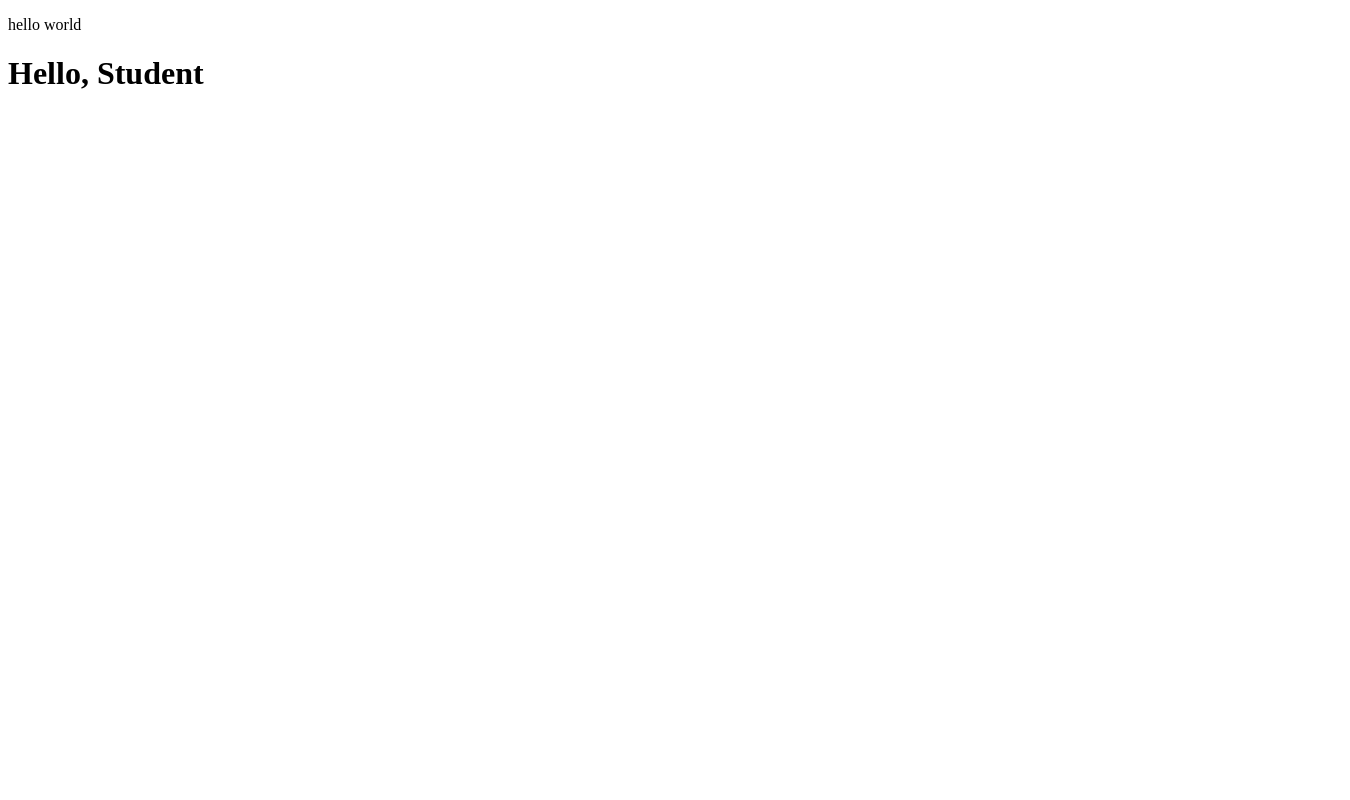
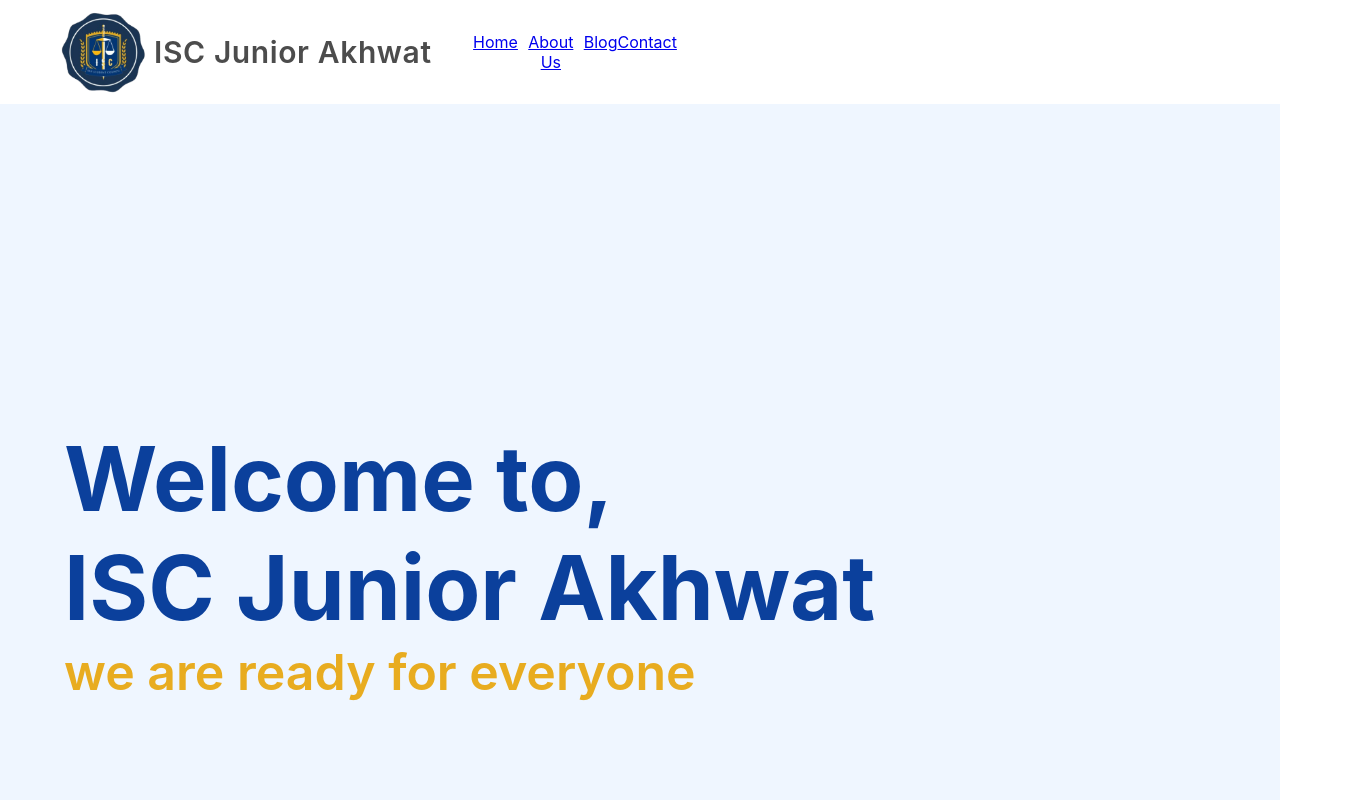
Before and after one commit to savwicak/website-isc, a plain HTML site: page index.html in a window 1280 px wide. Shown: the top 800 px of the page, 1350 px wide, since content can reach past the window. Drawn offline with Linux system fonts and the light colour scheme.

Commit message:
css keren banget cuysks

```diff
--- a/index.html
+++ b/index.html
@@ -4,11 +4,29 @@
     <meta charset="UTF-8">
     <meta name="viewport" content="width=device-width, initial-scale=1.0">
     <title>ISC Junior</title>
+    <link rel="stylesheet" href="styles.css">
 </head>
 <body>
-    <p>hello world</p>
-    <div class="heading-hero">
-        <h1>Hello, Student</h1>
+    <!-- header masih belom fix ya :D, semuanya sih kalo mau di ganti bebas-->
+    <header>
+        <div class="header-logo">
+            <img class="logo" src="asset/ISC Logo.png" alt="ISC Logo">
+            <p class="text-logo">ISC Junior Akhwat</p>
+        </div>
+        <nav>
+            <ul>
+                <li><a href="#">Home</a></li>
+                <li><a href="#">About Us</a></li>
+                <li><a href="#">Blog</a></li>
+                <li><a href="#">Contact</a></li>
+            </ul>
+        </nav>
+    </header>
+    <!-- bisa di bilang section 1. -->
+    <div class="section-hero">
+        <h2>Welcome to,</h2>
+        <h1>ISC Junior Akhwat</h1>
+        <p>we are ready for everyone</p>
     </div>
 </body>
 </html>
--- a/styles.css
+++ b/styles.css
@@ -1,4 +1,70 @@
-.heading-hero {
-    color: blue;
+*{
+    padding: 0%;
+    margin: 0%;
+    font-family: Inter;
+}
+/* section 1 or hero section css*/
+.section-hero{
+    padding: 5%;
+    padding-top: 25%;
+    padding-bottom: 25%;
+    background: #EFF6FF;
+}
+.section-hero > h1, h2 {
+    color: #0B409C;
+    font-size: 90px; /* kalo asya liat tolong font sizenya di fix-in*/
+    font-style: normal;
+    font-weight: 700;
+    line-height: normal;
+}
+.section-hero > p {
+    color: #E8AC20;
+    font-size: 50px;
+    font-weight: 600;
+    margin: auto;
+    vertical-align: middle;
+}
+/* Navigation header css [blomm fixs]*/
+header > img{
+    width: 104px;
+    height: 103.632px;
+    flex-shrink: 0;
+}
+header {
+    height: 100%;
+    max-width: 1250px;
+    width: 100%;
+    display: flex;
+    align-items: center;
+    margin: auto;
+    padding: 0 50px;
+}
+/* Navigation rill*/
+nav > ul{
+    display: inline-flex;
+    list-style:none;
+    text-decoration: none;
+    color: rgb(255, 255, 255);
+    padding: 1%;
     text-align: center;
 }
+header > .header-logo > .logo {
+    width: 104px;
+    height: 103.632px;
+    flex-shrink: 0;
+}
+header > .header-logo > .text-logo {
+    display:flex;
+    width: 317px;
+    height: 36px;
+    color: #4C4C4C;
+    font-size: 30px;
+    font-style: normal;
+    font-weight: 600;
+    line-height: normal;
+    letter-spacing: 0.6px;
+    padding-top:8%;
+}
+.header-logo {
+    display: flex;
+}
```
Also changed, not shown: asset/ISC Logo.png (added), 1 other file.
